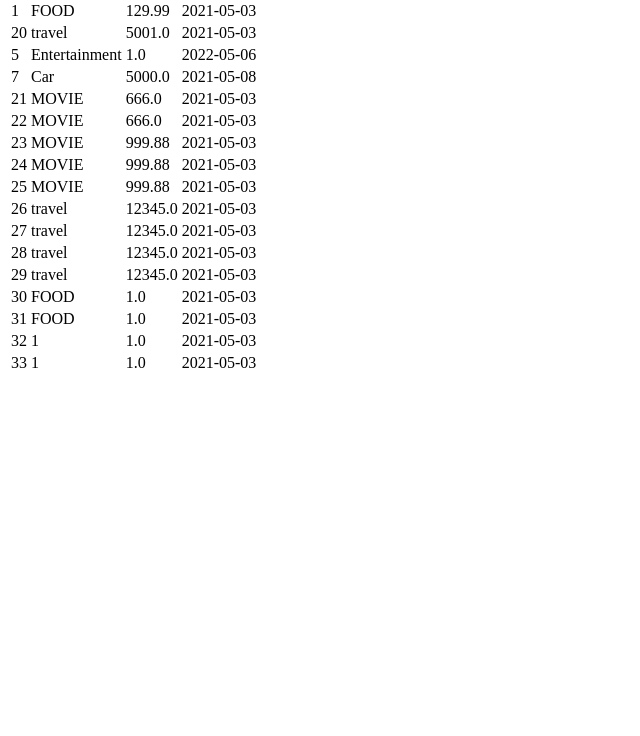
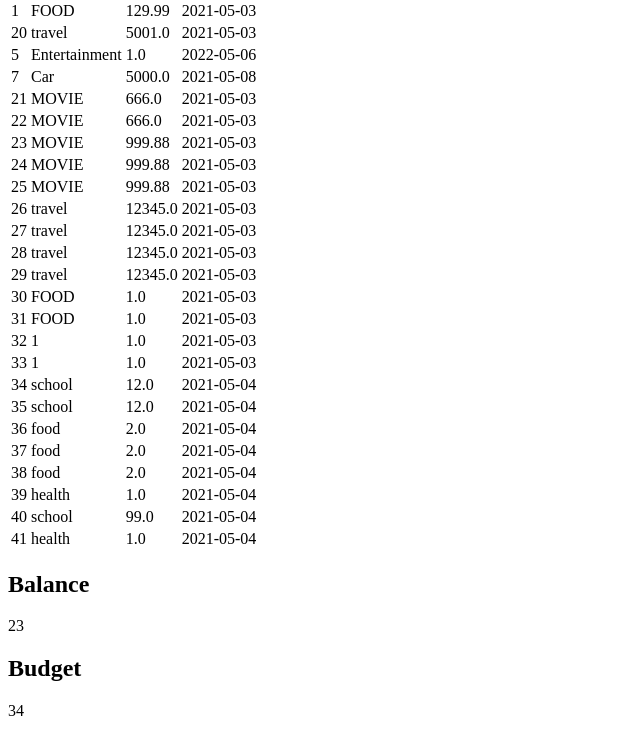
Before and after one commit to kamaljitSB/test-repo, a Flask app: page / in a window 1280 px wide. Shown: the part 509-1245 px from the top of the page, without its empty margins (0-640 px from the left). Before the commit the page ends 877 px from the top, so only its background shows below. Run offline with Flask 2, Linux system fonts and the light colour scheme.

Commit message:
Display balance and budget

```diff
--- a/Models/expense.csv
+++ b/Models/expense.csv
@@ -18,3 +18,11 @@ ID,Category,Amount,Date
 31,FOOD,1.0,2021-05-03
 32,1,1.0,2021-05-03
 33,1,1.0,2021-05-03
+34,school,12.0,2021-05-04
+35,school,12.0,2021-05-04
+36,food,2.0,2021-05-04
+37,food,2.0,2021-05-04
+38,food,2.0,2021-05-04
+39,health,1.0,2021-05-04
+40,school,99.0,2021-05-04
+41,health,1.0,2021-05-04
--- a/app.py
+++ b/app.py
@@ -7,11 +7,13 @@ from Models.expense_manager import ExpenseManager
 app = Flask(__name__)
 
 expense_csv = "Models\expense.csv"
+balance_csv = "data.csv"
 
-def create_csv(name, balance):
-        with open("data.csv", 'w', newline = '') as f:
+
+def create_csv(balance, budget):
+        with open(balance_csv, 'w', newline = '') as f:
             writer = csv.writer(f)
-            rows = [name, balance]
+            rows = [balance, budget]
 
             fields = ["Balance", "Budget"]
 
@@ -20,12 +22,26 @@ def create_csv(name, balance):
             writer.writerow(rows)
 
 
-def add_to_csv(name, balance):
+def add_to_csv(balance, budget):
         # Appends to data.csv instead of writing, which would replace existing entries
-        with open("data.csv", 'a', newline = '') as f:
+        with open(balance_csv, 'a', newline = '') as f:
             writer = csv.writer(f)
-            rows = [name, balance]
+            rows = [balance, budget]
             writer.writerow(rows)
+
+
+def from_csv(csv_file):
+    """ Load the balance and budget from the csv file """
+    balanceBudget = {}
+    with open(csv_file, "r") as f:
+        reader = csv.DictReader(f)
+        for item in reader:
+            balanceBudget["balance"] = item["balance"]
+            balanceBudget["budget"] = item["budget"]
+
+    return balanceBudget
+
+
 
 
 def list_all_expenses():
@@ -36,7 +52,7 @@ def list_all_expenses():
 
 @app.route('/')
 def index():
-    return render_template("main.html", expenses=list_all_expenses())
+    return render_template("main.html", expenses=list_all_expenses(), balanceBudget=from_csv(balance_csv))
 
 
 @app.route('/', methods=['POST'])
@@ -44,7 +60,6 @@ def expense():
     ## Expense ##
 
     # Get input from html
-    # expense_id = int(request.form['expense_id'])
     category = request.form['category']
     amount = float(request.form['amount'])
 
@@ -62,13 +77,13 @@ def expense():
     budget = request.form['budget']
 
     try:
-        with open("data.csv", 'r') as f:
+        with open(balance_csv, 'a') as f:
             add_to_csv(balance, budget)
     except FileNotFoundError:
         create_csv(balance, budget)
 
 
-    return render_template("main.html", expenses=list_all_expenses())
+    return render_template("main.html", expenses=list_all_expenses(), balanceBudget=from_csv(balance_csv))
 
 
 
--- a/data.csv
+++ b/data.csv
@@ -1,24 +1,10 @@
-Name,Balance
+balance,budget
 hjsa,20120
 Leo Li,12
 1000,10000
 12,1
-,
-,
-,
-,
-,
-,
-,
-,
-,
-,
-,
-,
-,
-,
-,
-,
-,
-1,
-1,
+1,2
+1,2
+2,3
+1000,599
+23,34
--- a/templates/main.html
+++ b/templates/main.html
@@ -13,14 +13,14 @@
     <input type="radio" name="category" value="food">
     <label for="food">Food</label>
 
-    <input  type="radio" name="category" value="health">
+    <input type="radio" name="category" value="health">
     <label for="health">Health</label>
 
     <input type="radio" name="category" value="family">
     <label for="family">Family</label>
 
     <br>
-    <input name="amount", placeholder="Amount"><br> <br>
+    <input name="amount" , placeholder="Amount"><br> <br>
     <input type="submit">
 
 
@@ -45,4 +45,11 @@
 </table>
 
 
+<h2> Balance </h2>
+<p> {{balanceBudget["balance"]}} </p>
+
+<h2> Budget </h2>
+<p> {{balanceBudget["budget"]}} </p>
+
+
 {% endblock %}
```
